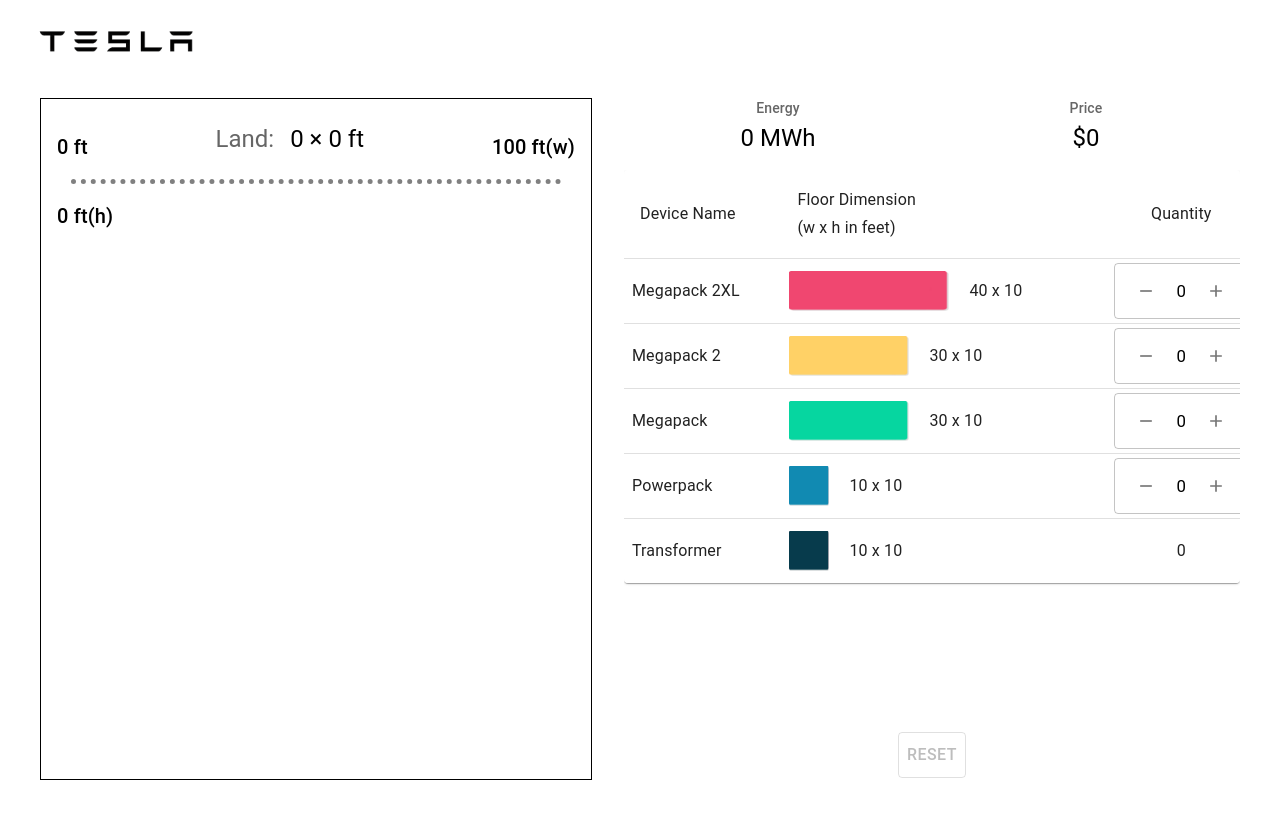
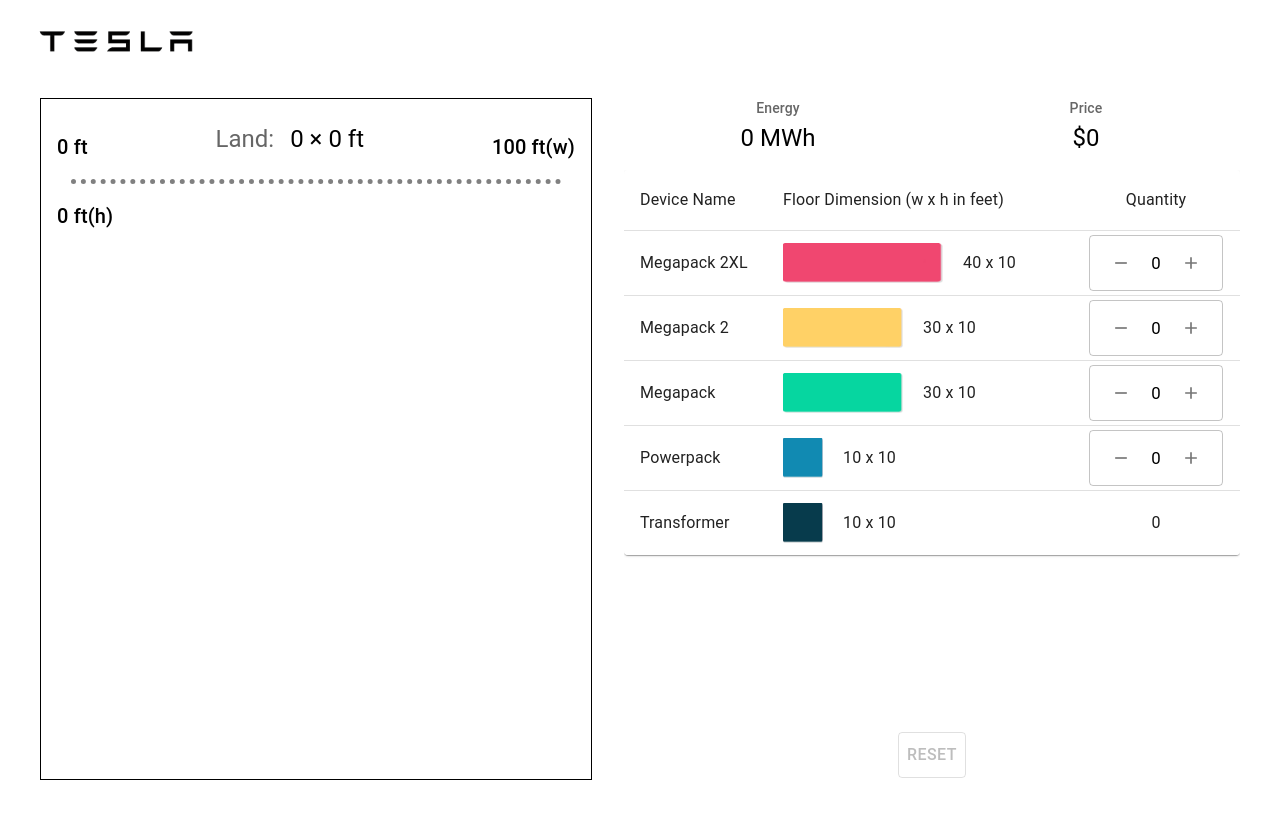
Before and after one commit to taekim-dev/battery-site-mockup, a React (Vite) app: page / in a window 1280 px wide. Shown: the top 818 px of the page. Built offline with nearby package versions, Linux system fonts and the light colour scheme.

Commit message:
Fix InputEstimate Layout

```diff
--- a/src/components/InputEstimate/InputEstimate.tsx
+++ b/src/components/InputEstimate/InputEstimate.tsx
@@ -122,7 +122,7 @@
                 </TableCell>
                 <TableCell align="left">
                   <Typography variant="subtitle1">
-                    Floor Dimension <br /> (w x h in feet)
+                    Floor Dimension (w x h in feet)
                   </Typography>
                 </TableCell>
                 <TableCell align="center">
@@ -136,11 +136,11 @@
                 key={device.deviceName}
                 sx={{ "&:last-child td, &:last-child th": { border: 0 } }}
               >
-                <TableCell component="th" scope="row" sx={{ padding: "0.25rem 0.5rem" }}>
+                <TableCell component="th" scope="row" sx={{ padding: "0.25rem 1rem" }}>
                   <Typography variant="subtitle1">{device.deviceName}</Typography>
                 </TableCell>
 
-                <TableCell align="left" sx={{ padding: "0.25rem 0.5rem" }}>
+                <TableCell align="left" sx={{ padding: "0.25rem 1rem" }}>
                   <Box display="flex" alignItems="center">
                     <img
                       src={device.image}
@@ -154,7 +154,7 @@
                     <Typography variant="subtitle1">{device.dimension}</Typography>
                   </Box>
                 </TableCell>
-                <TableCell align="center" sx={{ padding: "0.25rem 0.5rem" }}>
+                <TableCell align="center" sx={{ padding: "0.25rem 3rem" }}>
                 {device.deviceName === "Transformer" ? (
                   <Typography variant="subtitle1" sx={{ display: 'flex', alignItems: 'center', justifyContent: 'center', height: '3.5rem' }}>
                     {device.quantity}
```
